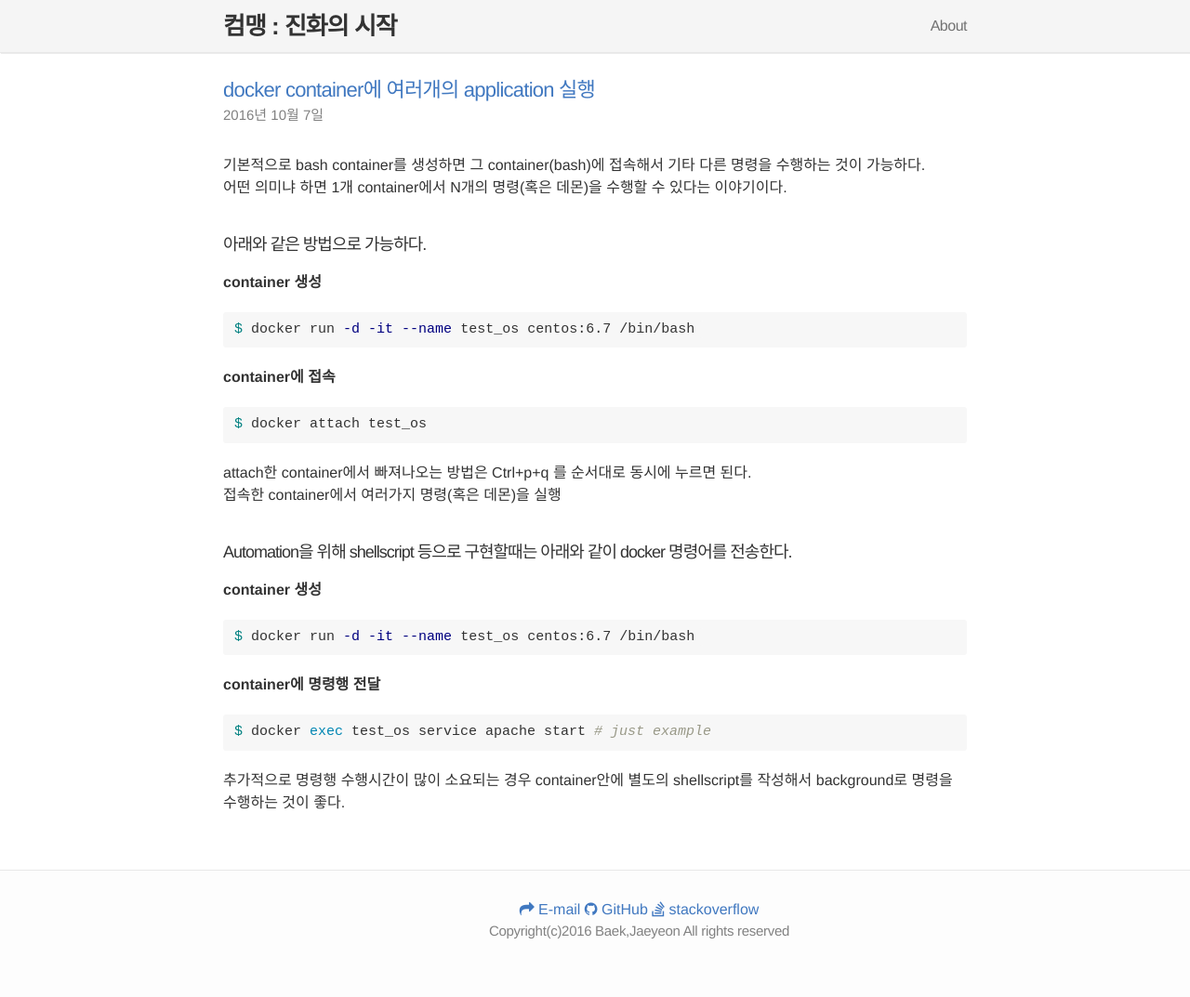
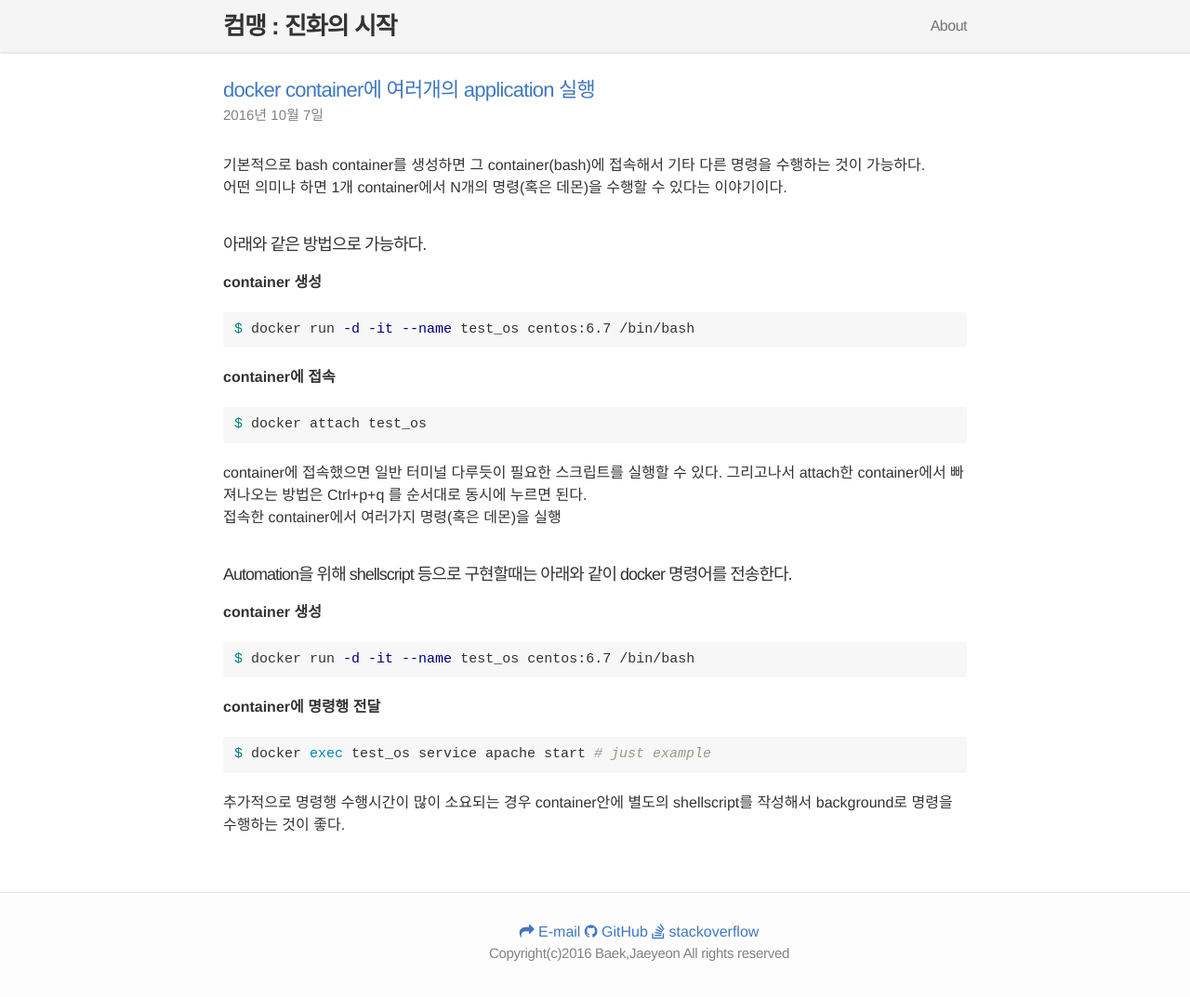
Before and after one commit to jybaek/jybaek.github.com, a Jekyll site: the page built from _posts/2016-10-07-docker_tip_1.md, in a window 1280 px wide and 1082 px high. Shown: the top 1073 px of the window at 93% size. Built offline with Jekyll 4.4.1, drawn with Linux system fonts in a browser that asks for light colours; nearby versions of some CDN libraries; comment, search, counter and statistics services are not loaded.

Commit message:
Update 2016-10-07-docker_tip_1.md

````diff
--- a/_posts/2016-10-07-docker_tip_1.md
+++ b/_posts/2016-10-07-docker_tip_1.md
@@ -23,7 +23,7 @@ $ docker run -d -it --name test_os centos:6.7 /bin/bash
 $ docker attach test_os
 ```
 
-attach한 container에서 빠져나오는 방법은 Ctrl+p+q 를 순서대로 동시에 누르면 된다.
+container에 접속했으면 일반 터미널 다루듯이 필요한 스크립트를 실행할 수 있다. 그리고나서 attach한 container에서 빠져나오는 방법은 Ctrl+p+q 를 순서대로 동시에 누르면 된다.
 접속한 container에서 여러가지 명령(혹은 데몬)을 실행
 
 ### Automation을 위해 shellscript 등으로 구현할때는 아래와 같이 docker 명령어를 전송한다.
````
